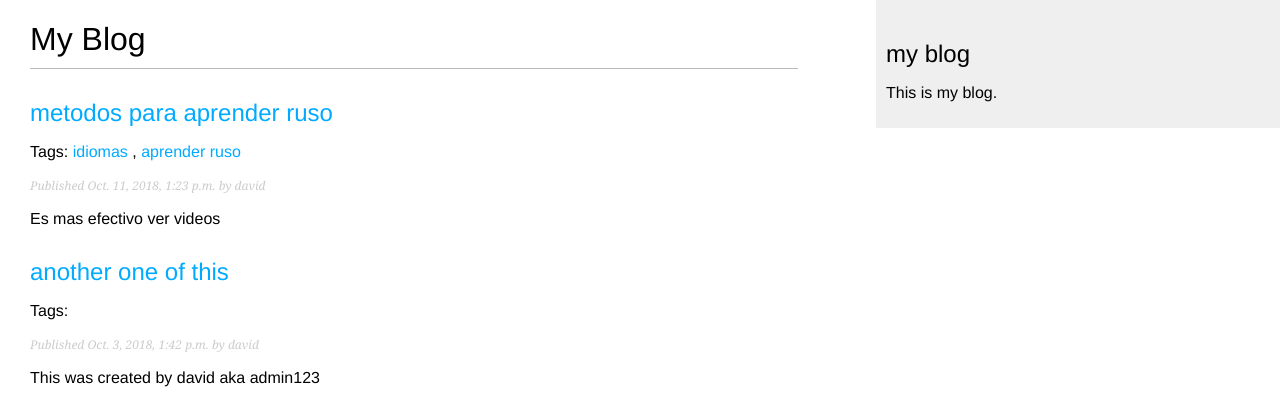
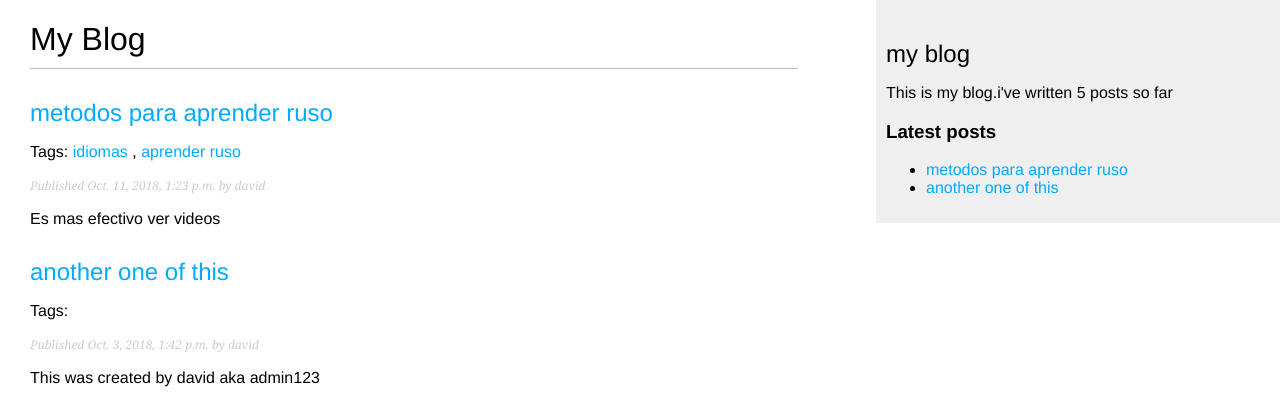
Before and after one commit to DavidMares22/mysite-DBE, a Django app: page /blog/ in a window 1280 px wide. Shown: the top 417 px of the page. Run offline with Django 3.2, Linux system fonts and the light colour scheme; data comes from the database, SQL or seed files in the repository; parts of the project's set-up code (start-up, migrations or seed data) failed here and were passed over.

Commit message:
2 custom taggs

```diff
--- a/blog/templates/blog/base.html
+++ b/blog/templates/blog/base.html
@@ -1,3 +1,4 @@
+{% load blog_tags %}
 {% load static %}
 <!DOCTYPE html>
 <html>
@@ -14,7 +15,9 @@
   </div>
   <div id="sidebar">
     <h2>my blog</h2>
-    <p>This is my blog.</p>
+    <p>This is my blog.i've written {% total_posts %} posts so far</p>
+    <h3>Latest posts</h3>
+    {% show_latest_posts 2 %}
   </div>
 </body>
 </html>
--- /dev/null
+++ b/blog/templates/blog/post/latest_posts.html
@@ -0,0 +1,11 @@
+<ul>
+
+  {% for post in latest_posts %}
+
+  <li>
+    <a href="{{post.get_absolute_url}}">{{ post.title }}</a>
+  </li>
+
+  {% endfor %}
+
+</ul>
--- /dev/null
+++ b/blog/templatetags/blog_tags.py
@@ -0,0 +1,13 @@
+from django import template
+from ..models import Post
+
+register = template.Library()
+
+@register.simple_tag
+def total_posts():
+  return Post.published.count()
+
+@register.inclusion_tag('blog/post/latest_posts.html')
+def show_latest_posts(count=5):
+  latest_posts = Post.published.order_by('-publish')[:count]
+  return {'latest_posts':latest_posts}
```
Also changed, not shown: blog/templatetags/__init__.py (added).
